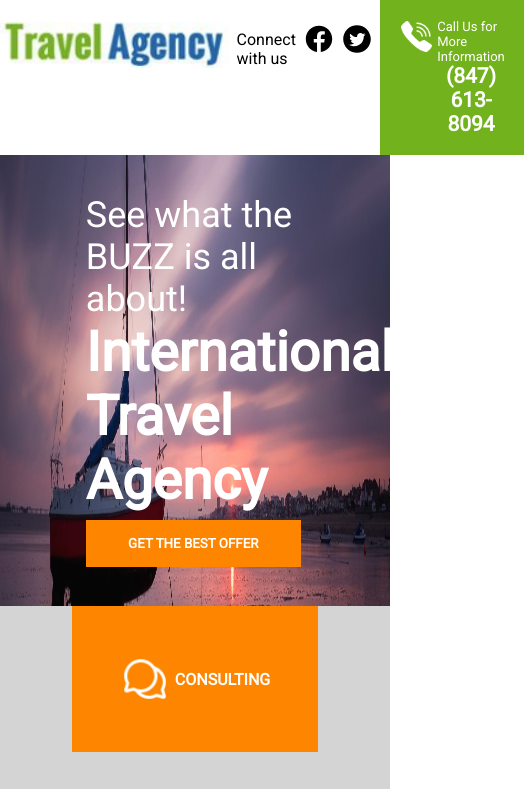
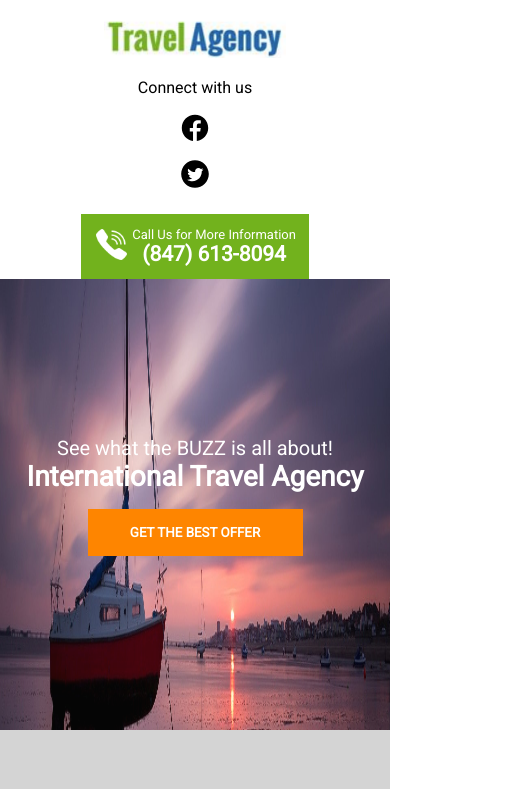
Before and after one commit to danil0m4cr1/ativ1-aula4, a plain HTML site: page Danilo Macri - Aula 4/index.html in a window 390 px wide. Shown: the top 789 px of the page, 524 px wide, since content can reach past the window. Drawn offline with Linux system fonts and the light colour scheme.

Commit message:
Projeto Finalizado

```diff
--- a/Danilo Macri - Aula 4/index.html
+++ b/Danilo Macri - Aula 4/index.html
@@ -18,9 +18,9 @@
 
         <nav class="nav-bar">
             <ul>
-                <li class="list-text">Connect with us</li>
-                <li><img class="img-logos" src="img/logo-face.svg" alt="Logo da rede social Facebook"></li>
-                <li><img class="img-logos" src="img/logo-twitter.svg" alt="Logo da rede social Twitter"></li>
+                <li class="social-media list-text">Connect with us</li>
+                <li class="social-media"><img class="img-logos" src="img/logo-face.svg" alt="Logo da rede social Facebook"></li>
+                <li class="social-media"><img class="img-logos" src="img/logo-twitter.svg" alt="Logo da rede social Twitter"></li>
                 <li>
                 <div class="contact-bar">
 
--- a/Danilo Macri - Aula 4/style.css
+++ b/Danilo Macri - Aula 4/style.css
@@ -220,3 +220,60 @@ body {
     font-size: 14px;
     width: 100%;
 }
+
+@media screen and (max-width: 425px){
+    .header {
+        flex-direction: column;
+        align-items: center;
+    }
+
+    .logo img{
+        height: 40px;
+    }
+
+    .nav-bar ul {
+        display: flex;
+        flex-direction: column;
+    }
+
+    .nav-bar ul li {
+        margin-left: 0;
+        margin-top: 1rem;
+        display: flex;
+        justify-content: center;
+    }
+
+    .contact-bar {
+        padding: 0.8rem;
+        margin-top: 0.6rem;
+    }
+
+    .container {
+        display: flex;
+        justify-content: center;
+        text-align: center;
+        width: 100%;
+
+    }
+
+    .container h2{
+        font-size: 20px;
+    }
+
+    .container h1 {
+        font-size: 28px;
+    }
+
+    .btn-s1 {
+        margin: 1rem auto;
+    }
+
+    .section2 {
+        height: 90vh;
+    }
+
+    .container-s3 {
+        width: 80%;
+    }
+
+}
```
